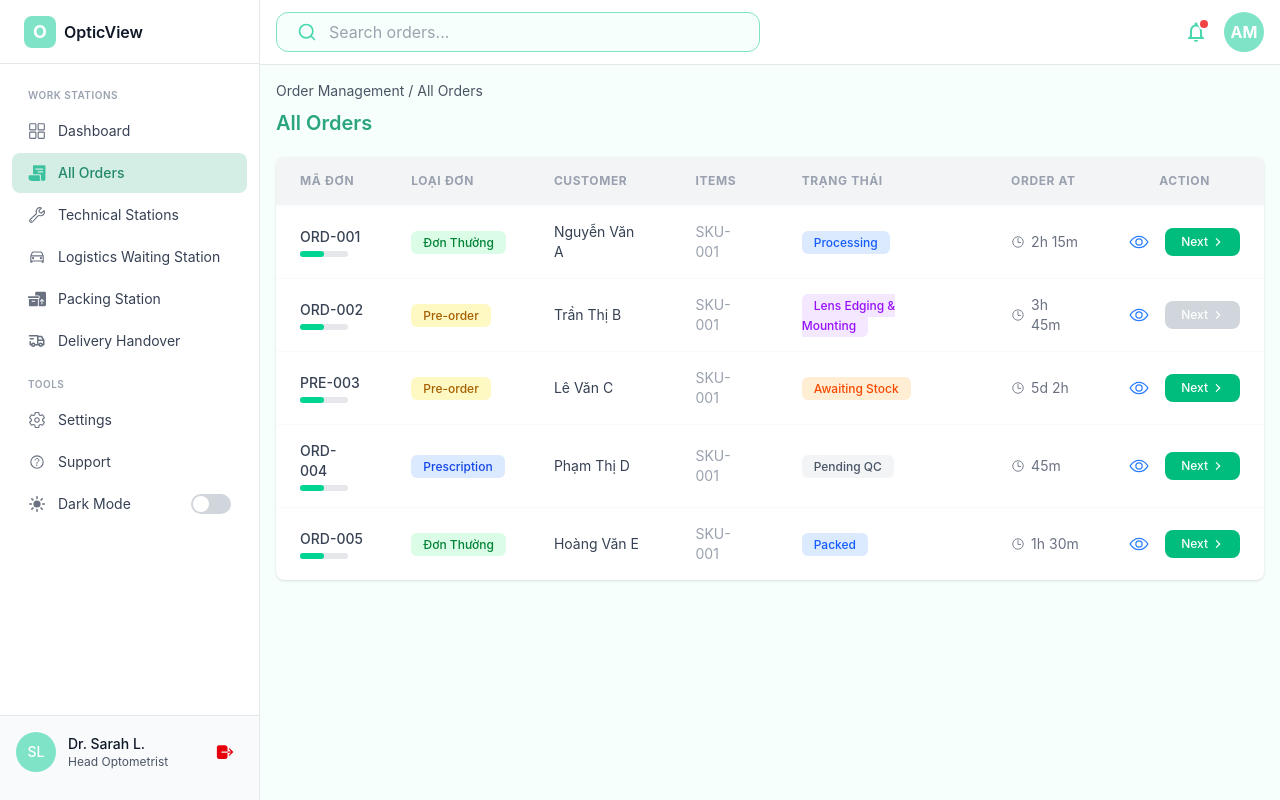
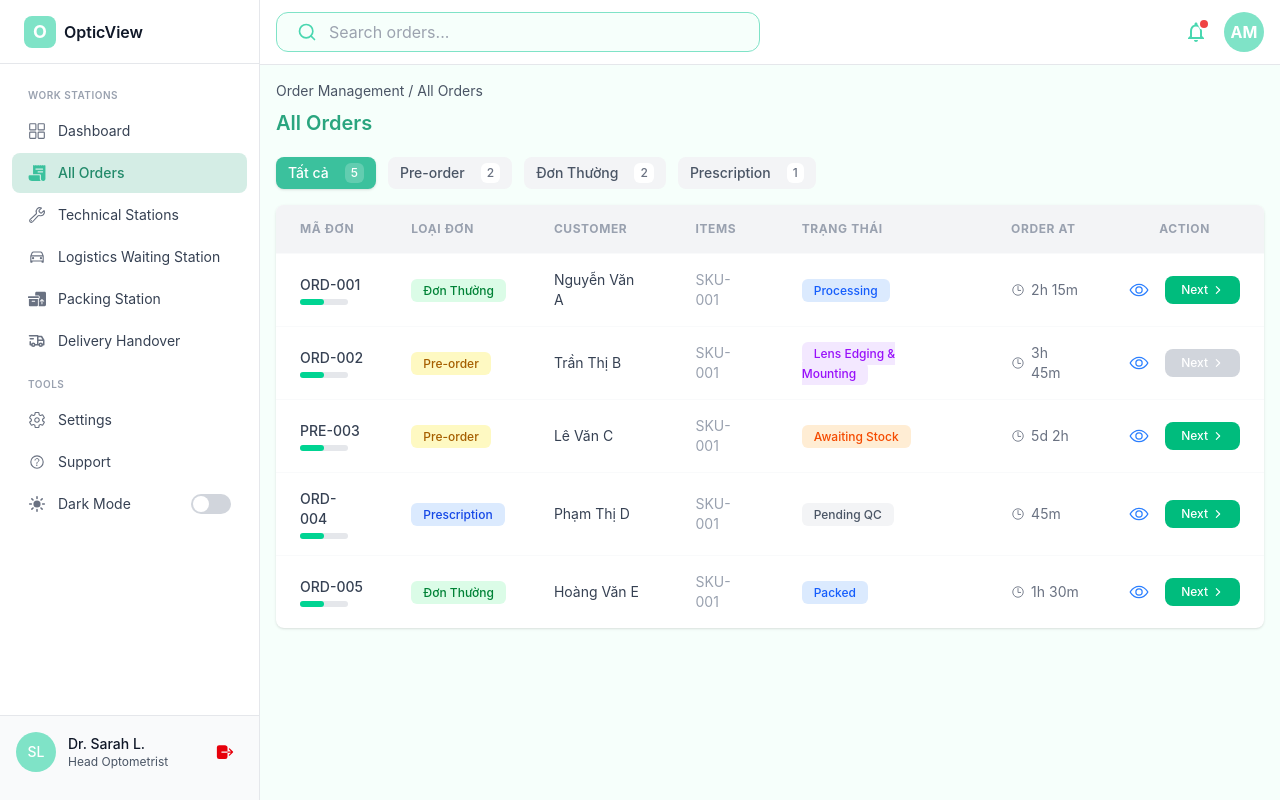
Before and after one commit to NghiaDPTWorkk/fe-eyewear-swp391, a React (Vite) app in the folder frontend/: page /operationstaff/all in a window 1280 px wide. Built offline with nearby package versions, Linux system fonts and the light colour scheme.

Commit message:
KAN-50 fix: filter button in all order

```diff
--- /dev/null
+++ b/frontend/src/components/common/staff/filterbuttonlist/FilterButtonList.tsx
@@ -0,0 +1,53 @@
+import { cn } from '@/lib/utils'
+import { Button } from '@/shared/components/atoms/button/Button'
+
+interface FilterButton {
+  label: string
+  count: number
+  value: string
+}
+
+interface FilterButtonListProps {
+  buttons: FilterButton[]
+  selectedValue: string
+  onChange: (value: string) => void
+  className?: string
+}
+
+export default function FilterButtonList({
+  buttons,
+  selectedValue,
+  onChange,
+  className
+}: FilterButtonListProps) {
+  return (
+    <div className={cn('flex items-center gap-3 mb-6', className)}>
+      {buttons.map((btn) => {
+        const isActive = selectedValue === btn.value
+        return (
+          <Button
+            key={btn.value}
+            onClick={() => onChange(btn.value)}
+            variant={isActive ? 'solid' : 'ghost'}
+            colorScheme={isActive ? 'primary' : 'neutral'}
+            className={cn(
+              'rounded-lg text-sm font-medium transition-colors',
+              isActive ? 'shadow-sm' : 'bg-gray-100 text-gray-600 hover:bg-gray-200'
+            )}
+            size="sm"
+          >
+            {btn.label}
+            <span
+              className={cn(
+                'ml-2 px-1.5 py-0.5 rounded-md text-xs',
+                isActive ? 'bg-white/20 text-white' : 'bg-white text-gray-500'
+              )}
+            >
+              {btn.count}
+            </span>
+          </Button>
+        )
+      })}
+    </div>
+  )
+}
--- a/frontend/src/pages/operation/DisplayAllOrder.tsx
+++ b/frontend/src/pages/operation/DisplayAllOrder.tsx
@@ -1,12 +1,34 @@
+import { useState } from 'react'
 import { Container } from '@/components'
 import OrderTable from '@/components/common/staff/ordertable/OrderTable'
+import FilterButtonList from '@/components/common/staff/filterbuttonlist/FilterButtonList'
 
 export default function DisplayAllOrder() {
+  const [filter, setFilter] = useState('all')
+
+  const filterButtons = [
+    { label: 'Tất cả', count: 5, value: 'all' },
+    { label: 'Pre-order', count: 2, value: 'Pre-order' },
+    { label: 'Đơn Thường', count: 2, value: 'Đơn Thường' },
+    { label: 'Prescription', count: 1, value: 'Prescription' }
+  ]
+
   return (
     <Container>
       <div className="text-sm text-gray-600 mb-2">Order Management / All Orders</div>
       <h1 className="text-xl font-semibold mb-5 text-primary-700">All Orders</h1>
-      <OrderTable hiddenColumns={['WAITING FOR']} />
+
+      <FilterButtonList
+        buttons={filterButtons}
+        selectedValue={filter}
+        onChange={setFilter}
+        className="mb-4"
+      />
+
+      <OrderTable
+        hiddenColumns={['WAITING FOR']}
+        filterType={filter === 'all' ? undefined : filter}
+      />
     </Container>
   )
 }
```
